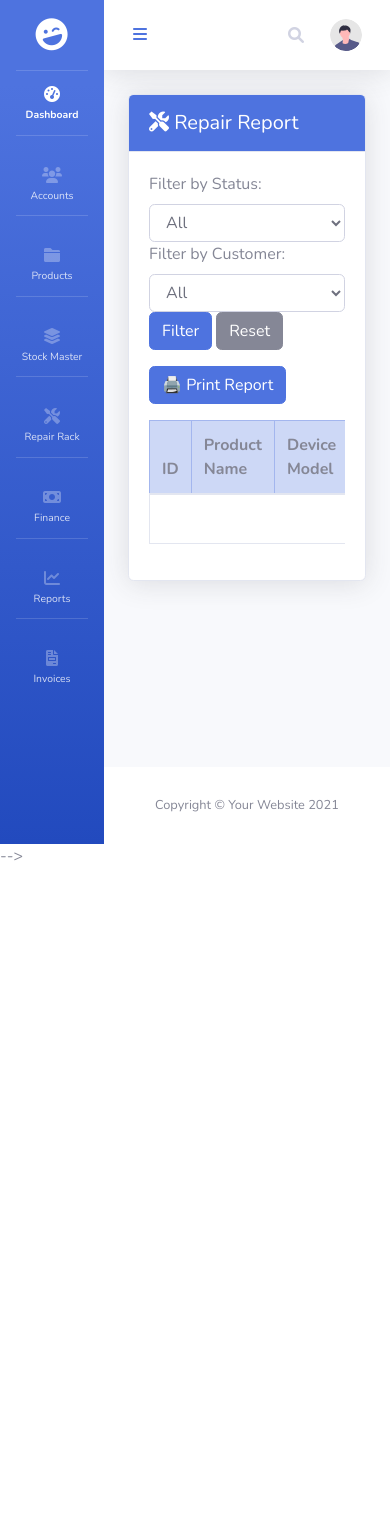
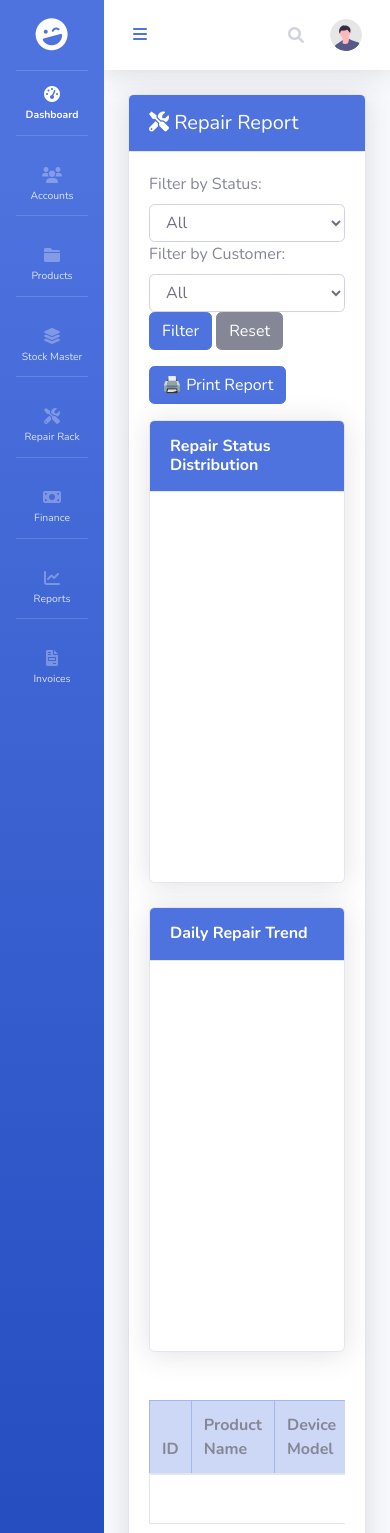
Before and after one commit to shyam-su/StockGarden, a Django app: page /repair_report/ in a window 390 px wide. Shown: the top 1533 px of the page. Before the commit the page ends 861 px from the top, so only its background shows below. Run offline with Django 5.2, Linux system fonts and the light colour scheme; the visitor is signed in with stand-in values (Sample User, id 1); data that the repository does not hold is empty; some libraries are stand-ins or nearby versions.

Commit message:
report for repair added

```diff
--- a/StockGarden/templates/repair_report.html
+++ b/StockGarden/templates/repair_report.html
@@ -75,6 +75,40 @@
                         }
                     </script>
 
+
+                                       <!-- Charts Section -->
+<div class="row mb-4 no-print">
+    <!-- Repair Status Distribution (Pie Chart) -->
+    <div class="col-md-6 mb-4">
+        <div class="card shadow h-100">
+            <div class="card-header py-3 bg-primary text-white">
+                <h6 class="m-0 font-weight-bold">Repair Status Distribution</h6>
+            </div>
+            <div class="card-body">
+                <div class="chart-container" style="position: relative; height: 350px; width: 100%">
+                    <canvas id="statusChart"></canvas>
+                </div>
+            </div>
+        </div>
+    </div>
+
+    <!-- Daily Repair Trend (Bar Chart) -->
+    <div class="col-md-6 mb-4">
+        <div class="card shadow h-100">
+            <div class="card-header py-3 bg-primary text-white">
+                <h6 class="m-0 font-weight-bold">Daily Repair Trend</h6>
+            </div>
+            <div class="card-body">
+                <div class="chart-container" style="position: relative; height: 350px; width: 100%">
+                    <canvas id="dailyRepairChart"></canvas>
+                </div>
+            </div>
+        </div>
+    </div>
+</div>
+
+
+
                     <!-- Repair Table -->
                     <div class="table-responsive">
                         <table class="table table-bordered table-hover">
@@ -96,7 +130,7 @@
                                     <td>{{ forloop.counter }}</td>
                                     <td>{{ repair.product_name|default:"N/A" }}</td>
                                     <td>{{ repair.device_model|default:"N/A" }}</td>
-                                    <td>{{ repair.name.full_name|default:"N/A" }}</td>
+                                    <td>{{ repair.user.full_name|default:"N/A" }}</td>
                                     <td>{{ repair.issue_description|default:"N/A" }}</td>
                                     <td>{{ repair.out_date|date:"M d, Y" }}</td>
                                     <td>
@@ -127,4 +161,121 @@
     </div> <!-- End Row -->
 </div> <!-- End Container -->
 
+
+
+<!-- Chart.js Script -->
+<script src="https://cdn.jsdelivr.net/npm/chart.js"></script>
+<script>
+document.addEventListener('DOMContentLoaded', function() {
+    // Status Distribution Pie Chart
+    const statusData = JSON.parse('{{ status_data|escapejs }}');
+    const statusCtx = document.getElementById('statusChart');
+
+    if (statusCtx && statusData.length > 0) {
+        const statusLabels = statusData.map(item => {
+            const status = item.status;
+            if (status === 'in-progress') return 'In Progress';
+            if (status === 'completed') return 'Completed';
+            if (status === 'pending') return 'Pending Pickup';
+            return status;
+        });
+
+        const statusCounts = statusData.map(item => item.count);
+        const backgroundColors = [
+            'rgba(255, 206, 86, 0.7)',  // yellow for in-progress
+            'rgba(75, 192, 192, 0.7)',  // green for completed
+            'rgba(255, 99, 132, 0.7)',  // red for pending
+            'rgba(153, 102, 255, 0.7)'  // purple for others
+        ];
+
+        new Chart(statusCtx, {
+            type: 'pie',
+            data: {
+                labels: statusLabels,
+                datasets: [{
+                    data: statusCounts,
+                    backgroundColor: backgroundColors,
+                    borderWidth: 1
+                }]
+            },
+            options: {
+                responsive: true,
+                maintainAspectRatio: false,
+                plugins: {
+                    legend: {
+                        position: 'right',
+                    },
+                    tooltip: {
+                        callbacks: {
+                            label: function(context) {
+                                const label = context.label || '';
+                                const value = context.raw || 0;
+                                const total = context.dataset.data.reduce((a, b) => a + b, 0);
+                                const percentage = Math.round((value / total) * 100);
+                                return `${label}: ${value} (${percentage}%)`;
+                            }
+                        }
+                    }
+                }
+            }
+        });
+    }
+
+    // Daily Repair Trend Bar Chart
+    const dailyData = JSON.parse('{{ daily_data|escapejs }}');
+    const dailyCtx = document.getElementById('dailyRepairChart');
+
+    if (dailyCtx && dailyData.length > 0) {
+        const dailyLabels = dailyData.map(item => new Date(item.day).toLocaleDateString());
+        const dailyCounts = dailyData.map(item => item.count);
+
+        new Chart(dailyCtx, {
+            type: 'bar',
+            data: {
+                labels: dailyLabels,
+                datasets: [{
+                    label: 'Repairs per Day',
+                    data: dailyCounts,
+                    backgroundColor: 'rgba(54, 162, 235, 0.7)',
+                    borderColor: 'rgba(54, 162, 235, 1)',
+                    borderWidth: 1
+                }]
+            },
+            options: {
+                responsive: true,
+                maintainAspectRatio: false,
+                scales: {
+                    y: {
+                        beginAtZero: true,
+                        ticks: {
+                            precision: 0,
+                            stepSize: 1
+                        }
+                    },
+                    x: {
+                        grid: {
+                            display: false
+                        }
+                    }
+                },
+                plugins: {
+                    legend: {
+                        display: false
+                    },
+                    tooltip: {
+                        callbacks: {
+                            label: function(context) {
+                                return `${context.parsed.y} repairs`;
+                            }
+                        }
+                    }
+                }
+            }
+        });
+    }
+});
+</script>
+
+
+
 {% endblock content %}
--- a/StockGarden/views.py
+++ b/StockGarden/views.py
@@ -1301,6 +1301,25 @@
         if customer_id:
             repairs = repairs.filter(name_id=customer_id)
 
+
+        # Prepare chart data
+        status_counts = repairs.values('status').annotate(
+            count=Count('id'),
+            percentage=Count('id') * 100.0 / repairs.count()
+        ).order_by('-count')
+
+        # Daily repair trend
+        daily_repairs = repairs.annotate(
+            day=TruncDay('created_at')
+        ).values('day').annotate(
+            count=Count('id')
+        ).order_by('day')
+
+        # Convert to list for JSON serialization
+        status_data = list(status_counts)
+        daily_data = list(daily_repairs)
+
+
         paginator = Paginator(repairs, 10)
         page_number = request.GET.get('page')
 
@@ -1317,6 +1336,8 @@
             'customers': customers,
             'selected_status': status,
             'selected_customer': customer_id,
+            'status_data': json.dumps(status_data),
+            'daily_data': json.dumps(daily_data, default=str),
         }
 
         logger.info("Repair report generated successfully.")
```
